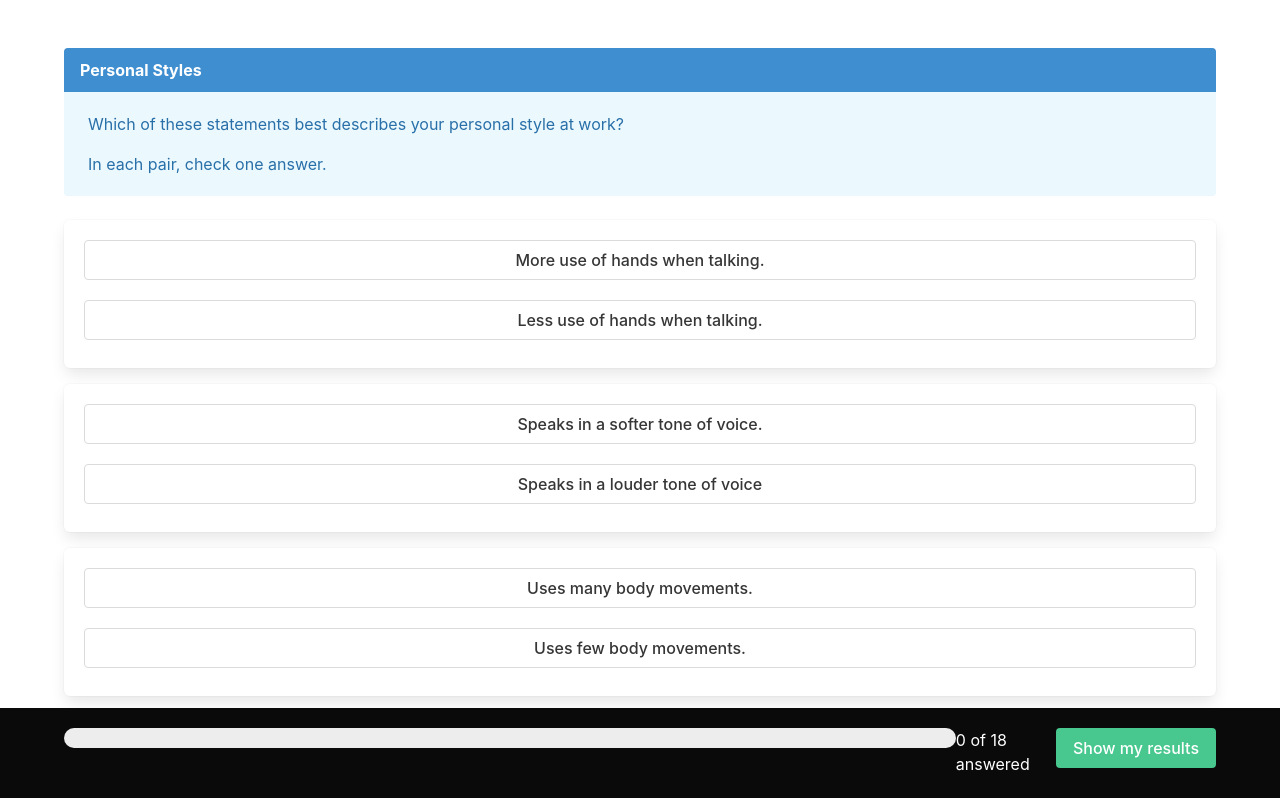
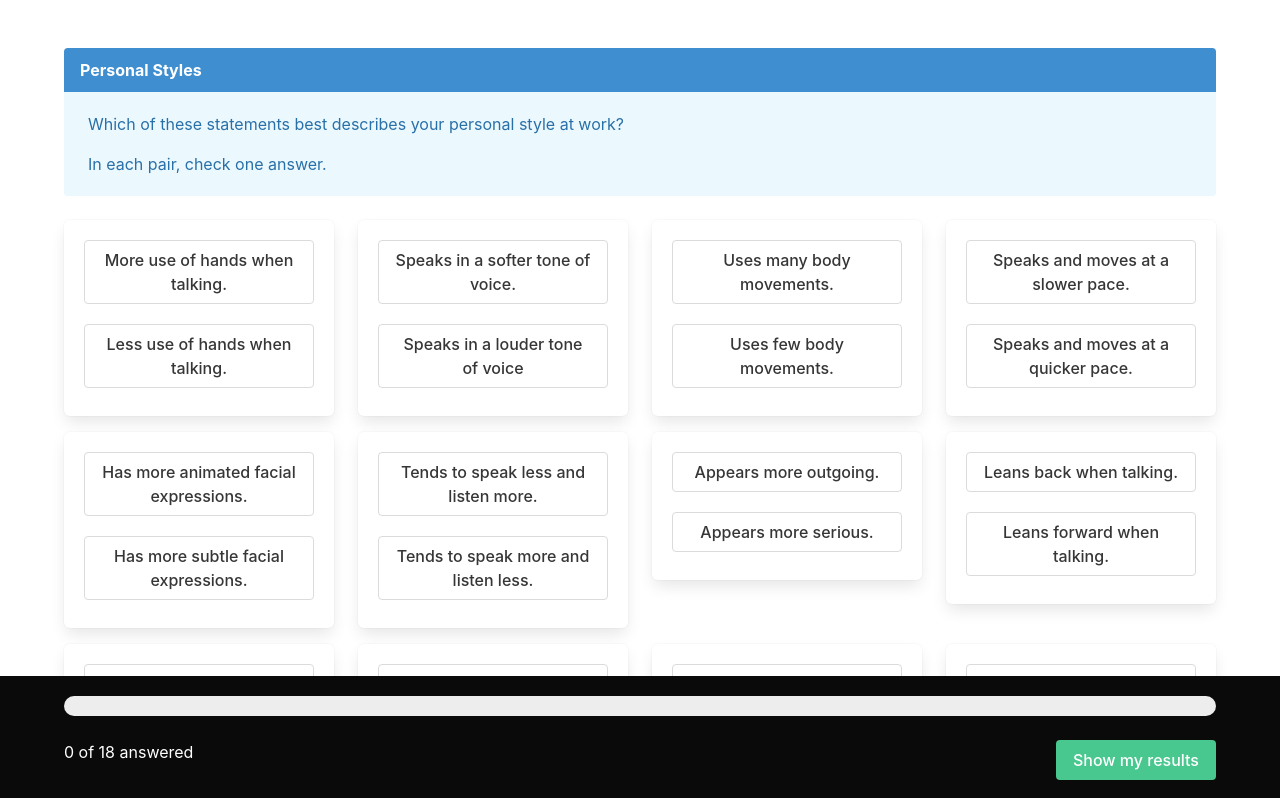
Before and after one commit to alpharder/ulcamp-quiz, an Angular app: page / in a window 1280 px wide. Shown: the top 798 px of the page. Built offline with nearby package versions, Linux system fonts and the light colour scheme.

Commit message:
Responsiveness was fixed.

```diff
--- a/src/app/components/quiz/quiz.component.css
+++ b/src/app/components/quiz/quiz.component.css
@@ -0,0 +1,15 @@
+.quiz .button {
+  white-space: initial;
+  height: auto;
+}
+
+.quiz-stats-bar {
+  padding: 20px;
+  left: 0;
+  position: fixed;
+  right: 0;
+  z-index: 30;
+  bottom: 0;
+  background-color: #0a0a0a;
+  color: #fff;
+}
--- a/src/app/components/quiz/quiz.component.html
+++ b/src/app/components/quiz/quiz.component.html
@@ -1,4 +1,5 @@
 <div class="quiz">
+
   <article class="message is-info">
     <div class="message-header">
       <p>Personal Styles</p>
@@ -9,9 +10,11 @@
     </div>
   </article>
 
-  <div class="box buttons"
+  <div class="columns is-multiline">
+    <div class="column is-one-quarter"
          *ngFor="let question of listed_questions"
          [ngClass]="{'is-unanswered': question.selectedAnswer === undefined}">
+      <div class="box buttons">
         <button class="button is-fullwidth"
                 (click)="selectAnswer(question, answer)"
                 [ngClass]="{'is-primary': answer === question.selectedAnswer}"
@@ -19,12 +22,19 @@
         </button>
       </div>
     </div>
-<nav class="navbar is-fixed-bottom is-black is-quiz">
+  </div>
+</div>
+<div class="quiz-stats-bar">
   <div class="container">
     <progress class="progress is-success is-medium" value="{{completion_percentage}}" max="100"></progress>
-    <div class="is-pulled-left">{{answered_question_cnt}} of {{listed_questions.length}} answered</div>
+
+    <div class="columns is-mobile">
+      <div class="column is-four-fifths">{{answered_question_cnt}} of {{listed_questions.length}} answered</div>
+      <div class="column is-one-fifth">
         <button class="button is-success is-pulled-right" (click)="showResults()">
           Show my results
         </button>
       </div>
-</nav>
+    </div>
+  </div>
+</div>
--- a/src/styles.css
+++ b/src/styles.css
@@ -3,11 +3,3 @@
 .buttons .button.is-fullwidth:not(:last-child) {
   margin-right: 0;
 }
-
-.quiz .button {
-  white-space: initial;
-  height: auto;
-}
-.navbar.is-quiz {
-  padding: 20px;
-}
```
Lines whose indentation alone changed are shown as unchanged.
